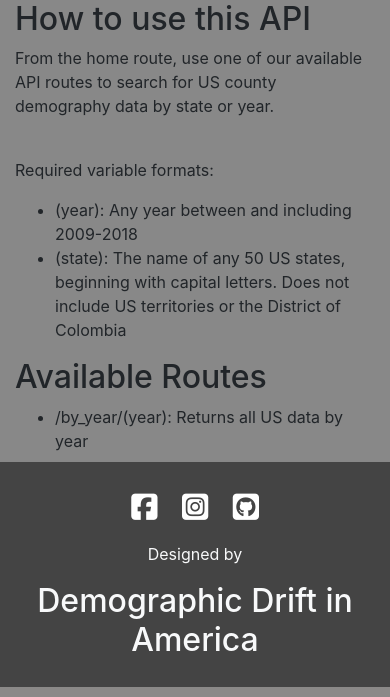
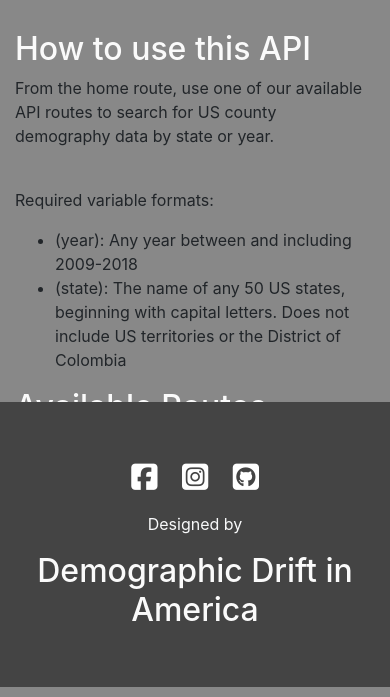
Before and after one commit to troypramsey/US-Racial-Demographic-Shift-2009-2018, a Flask app: page /api in a window 390 px wide; the page is wider, and only the part inside the window is pictured. Shown: the part 157-854 px from the top of that part. Run offline with Flask 2, Linux system fonts and the light colour scheme; some libraries are stand-ins or nearby versions.

Commit message:
element layout and margin finetuning

```diff
--- a/static/css/custom.css
+++ b/static/css/custom.css
@@ -49,6 +49,10 @@
 
 /* body */
 
+h2 {
+  color: #fafafa;
+}
+
 .image1 {
   padding: 20px;
 }
@@ -91,6 +95,10 @@
   border-radius: 0px;
 }
 
+.row{
+  margin-top: 30px;
+  margin-bottom: 30px
+}
 
 /* Footer */
 
@@ -122,17 +130,4 @@
     .navbar-brand {
   margin-left: 10px;
   }
-<<<<<<< HEAD:project_two/custom.css
-=======
-
-#tooltip {
-  height: 60px;
-  width: 200px;
-  font: 16px sans-serif;
-  pointer-events: none;
-  background: #fafafa;
-  border: 0px;
-  border-radius: 8px;
-  padding: 2px;
->>>>>>> b9732372b9689c6155e0dbb63ba823c27aae7af4:static/css/custom.css
 }
```
Also changed, not shown: static/js/app.js (+10 -11 lines), templates/index_map_debug.html (+17 -19 lines).
